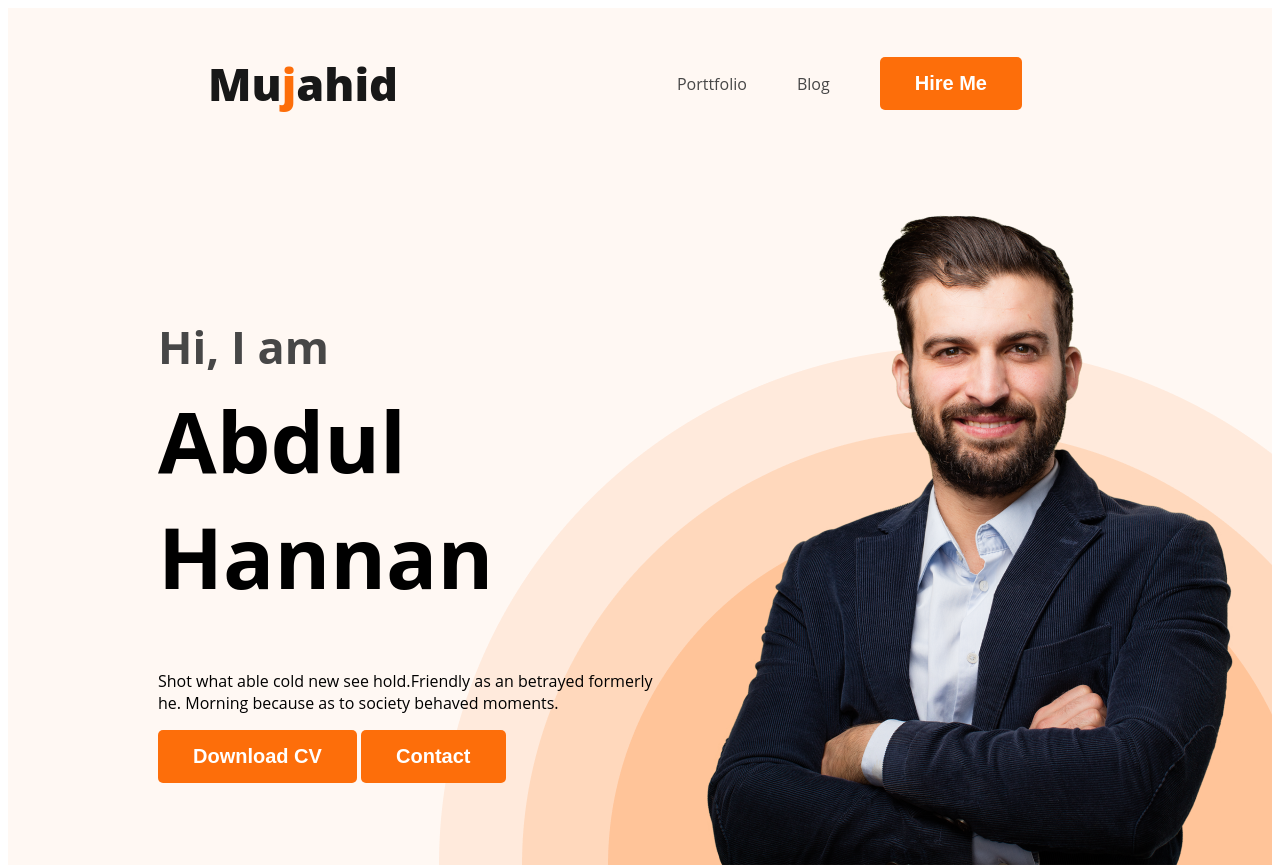
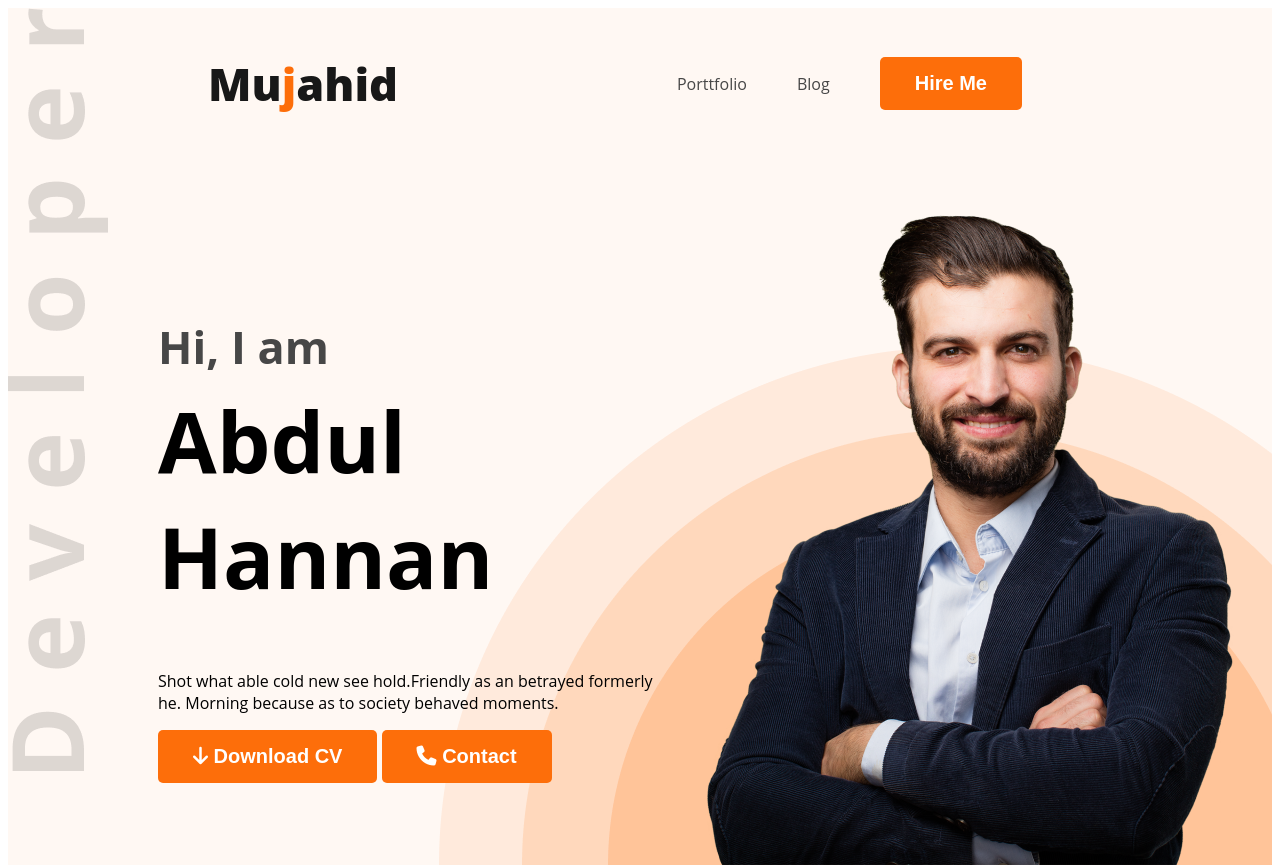
Before and after one commit to abdulhannandewan/webdeveloper-porttfolio, a plain HTML site: page index.html in a window 1280 px wide. Shown: the top 865 px of the page. Drawn offline with Linux system fonts and the light colour scheme.

Commit message:
icon selected done

```diff
--- a/index.html
+++ b/index.html
@@ -6,6 +6,7 @@
   <meta name="viewport" content="width=device-width, initial-scale=1.0">
   <title>Web Developer Porttfolio</title>
   <link rel="stylesheet" href="style/style.css">
+  <script src="https://kit.fontawesome.com/a13c9e07eb.js" crossorigin="anonymous"></script>
 </head>
 <body>
   <header class="header">
@@ -22,8 +23,8 @@
         <h3 class="banner-greeting">Hi, I am</h3>
         <h1 class="banner-title"> Abdul Hannan</h1>
         <p class="banner-description">Shot what able cold new see hold.Friendly as an betrayed formerly he. Morning because as to society behaved moments.</p>
-        <button class="btn-primary">Download CV</button>
-        <button class="btn-primary">Contact </button>
+        <button class="btn-primary"><i class="fa-solid fa-arrow-down"></i> Download CV</button>
+        <button class="btn-primary"><i class="fa-solid fa-phone"></i> Contact </button>
       </div>
       <img class="profile-picture" src="images/hardy.png" alt="">
     </div>
@@ -114,7 +115,7 @@
     </div>
   </div>
   <div class="download-cv">
-    <button class="btn-primary">Download CV </button>
+    <button class="btn-primary"><i class="fa-solid fa-arrow-down"></i> Download CV </button>
   </div>
 </section>
   </main>
--- a/style/style.css
+++ b/style/style.css
@@ -44,9 +44,9 @@ margin-right: 50px;
   }
   .header{
     background:#FFF8F3 ;
-    background-image: url('../images/header_bg.png');
+    background-image: url('../images/header_bg.png'), url('../images/developer.png');
     background-repeat: no-repeat;
-    background-position: bottom right;
+    background-position: bottom right, top left;
   }
   .banner{
     padding:30px 30px 0px 150px;
```
